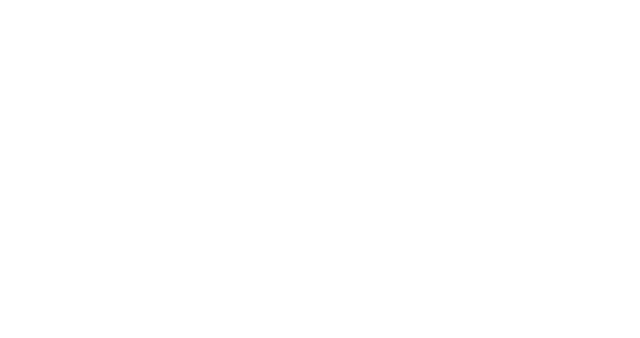
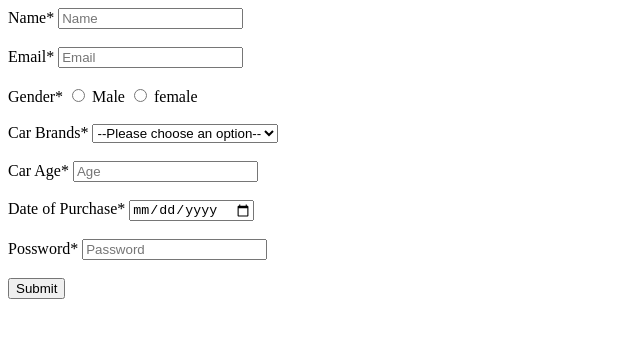
Before and after one commit to acciojob/car-insurance-form-Montukhan786, a website: page main.html in a window 1280 px wide. Shown: the whole page, without its empty margins (0-640 px from the left). Drawn offline with Linux system fonts and the light colour scheme.

Commit message:
created a submission

```diff
--- a/main.html
+++ b/main.html
@@ -10,6 +10,41 @@
 	<!-- the entire body must be written by student -->
     <script type="text/javascript" src="./script.js">
 </script>
+	<form method="post">
+		<label for="name">Name*</label>
+		<input type="text" id="name" placeholder="Name" name="name" required/><br><br>
+
+		<label for="email">Email*</label>
+		<input type="email" id="email" placeholder="Email" name="email" required/><br><br>
+
+		<label for="gender">Gender*</label>
+		<input type="radio" id="gender_m" value="male" name="gender" required/>
+		<label for="gender_m">Male</label>
+			<input type="radio" id="gender_f" value="female" name="gender" required>
+		<label for="gender_f">female</label><br><br>
+
+		<label for="cars">Car Brands*</label>
+		<select id="cars" name="cars">
+			<option value="--Please choose an option--" selected>--Please choose an option--</option>
+			<option value="BMW">BMW</option>
+			<option value="Audi">Audi</option>
+			<option value="Mercedez">Mercedez</option>
+		</select><br><br>
+
+		<label for="carage">Car Age*</label>
+		<input type="number" id="carage" placeholder="Age" name="age" required/><br><br>
+
+		<label for="dop">Date of Purchase*</label>
+		<input type="date" id="dop" name="email" required/><br><br>
+
+		<label for="password">Possword*</label>
+		<input type="password" id="password" placeholder="Password" name="password" required/><br><br>
+
+		<button type="submit">Submit</button>
+
+
+
+	</form>
 
 </body>
 
```
